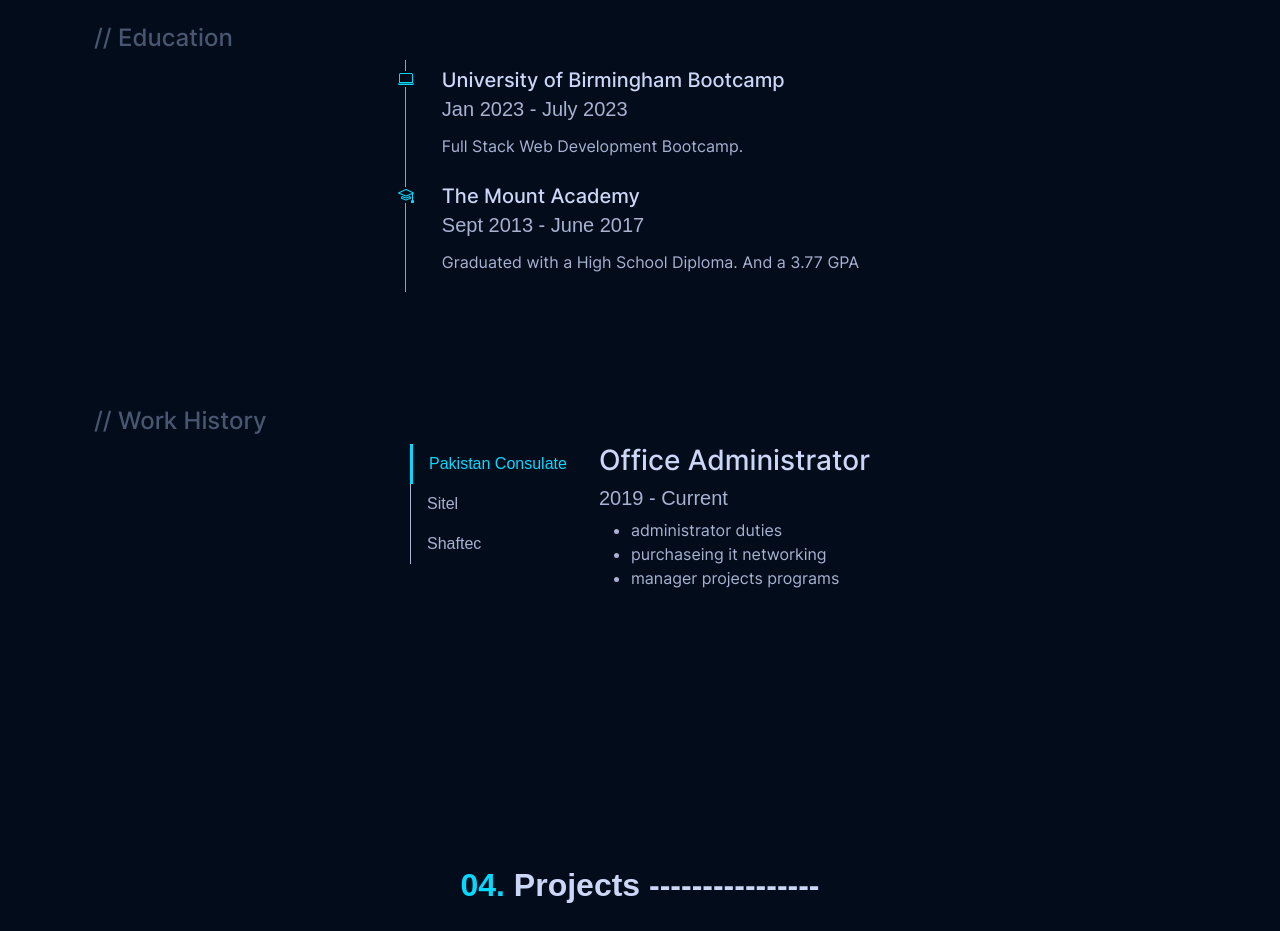
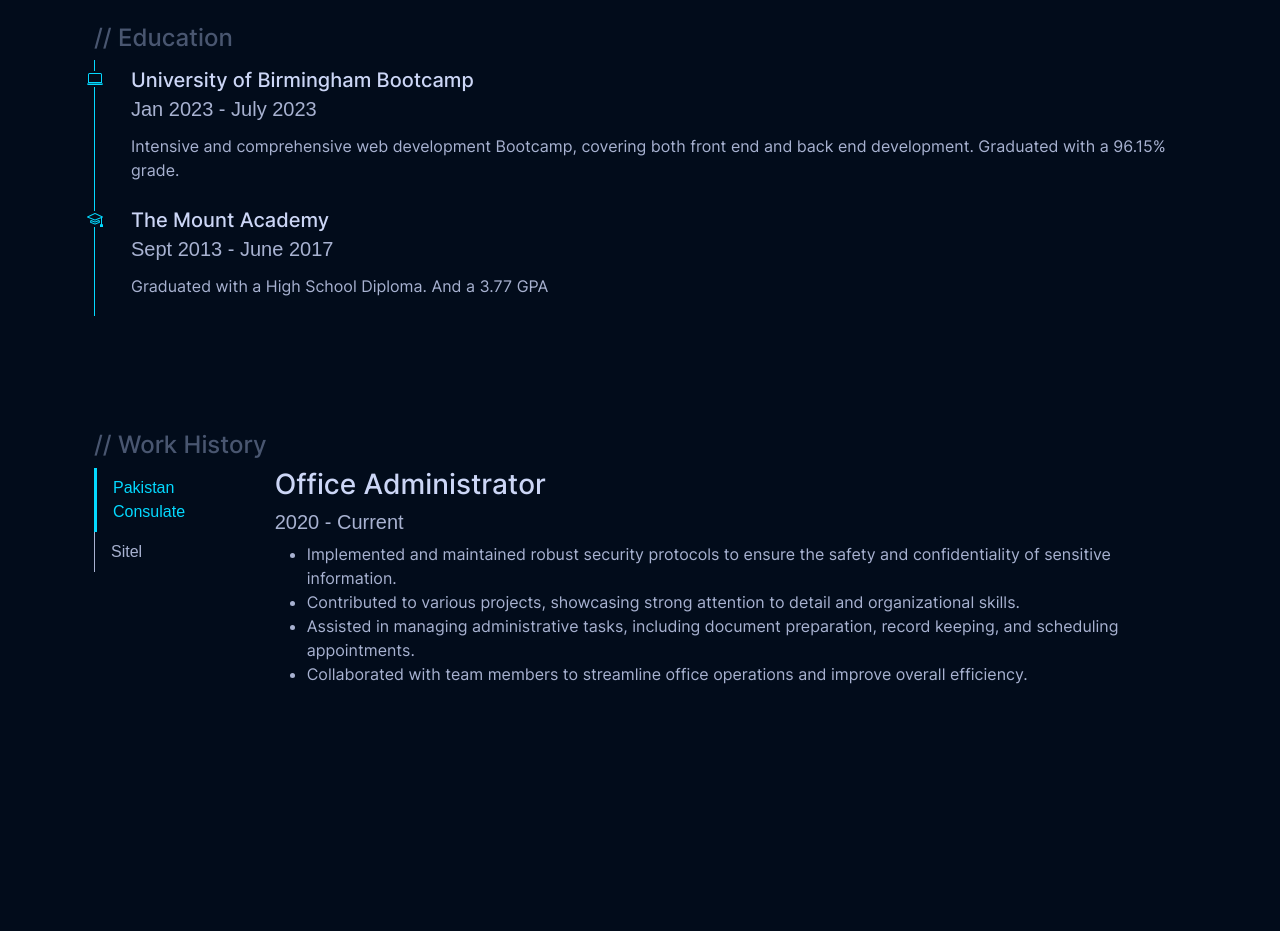
Before and after one commit to darylbg/db-portfolio, a React (Create React App) app: page / in a window 1280 px wide. Shown: the part 2300-3231 px from the top of the page. Built offline with nearby package versions, Linux system fonts and the light colour scheme; a web font is replaced by a local one.

Commit message:
updated education and work history info

```diff
--- a/src/sections/Experience.js
+++ b/src/sections/Experience.js
@@ -1,28 +1,48 @@
 import React from "react";
-import '../assets/css/Style.css';
+import "../assets/css/Style.css";
 
 function Experience() {
   return (
     <div className="row experience" id="experience">
       <div className="row text-center">
-                <h3 className="section-title">03.<span> Experience ----------------</span></h3>
+        <h3 className="section-title">
+          03.<span> Experience ----------------</span>
+        </h3>
       </div>
       <div className="row education-div">
         <h4 className="col-12 education-title">// Education</h4>
         <div className="col-12 education-wrapper">
           <ul className="list-group">
             <li className="list-group-item">
-                    <svg xmlns="http://www.w3.org/2000/svg" width="16" height="16" fill="currentColor" className="bi bi-laptop" viewBox="0 0 16 16">
-                      <path d="M13.5 3a.5.5 0 0 1 .5.5V11H2V3.5a.5.5 0 0 1 .5-.5h11zm-11-1A1.5 1.5 0 0 0 1 3.5V12h14V3.5A1.5 1.5 0 0 0 13.5 2h-11zM0 12.5h16a1.5 1.5 0 0 1-1.5 1.5h-13A1.5 1.5 0 0 1 0 12.5z"/>
+              <svg
+                xmlns="http://www.w3.org/2000/svg"
+                width="16"
+                height="16"
+                fill="currentColor"
+                className="bi bi-laptop"
+                viewBox="0 0 16 16"
+              >
+                <path d="M13.5 3a.5.5 0 0 1 .5.5V11H2V3.5a.5.5 0 0 1 .5-.5h11zm-11-1A1.5 1.5 0 0 0 1 3.5V12h14V3.5A1.5 1.5 0 0 0 13.5 2h-11zM0 12.5h16a1.5 1.5 0 0 1-1.5 1.5h-13A1.5 1.5 0 0 1 0 12.5z" />
               </svg>
               <h5>University of Birmingham Bootcamp</h5>
               <span className="education-dates">Jan 2023 - July 2023</span>
-                      <span>Full Stack Web Development Bootcamp.</span>
+              <span>
+                Intensive and comprehensive web development Bootcamp, covering
+                both front end and back end development. Graduated with a 96.15%
+                grade.
+              </span>
             </li>
             <li className="list-group-item">
-                    <svg xmlns="http://www.w3.org/2000/svg" width="16" height="16" fill="currentColor" className="bi bi-mortarboard" viewBox="0 0 16 16">
-                      <path d="M8.211 2.047a.5.5 0 0 0-.422 0l-7.5 3.5a.5.5 0 0 0 .025.917l7.5 3a.5.5 0 0 0 .372 0L14 7.14V13a1 1 0 0 0-1 1v2h3v-2a1 1 0 0 0-1-1V6.739l.686-.275a.5.5 0 0 0 .025-.917l-7.5-3.5ZM8 8.46 1.758 5.965 8 3.052l6.242 2.913L8 8.46Z"/>
-                      <path d="M4.176 9.032a.5.5 0 0 0-.656.327l-.5 1.7a.5.5 0 0 0 .294.605l4.5 1.8a.5.5 0 0 0 .372 0l4.5-1.8a.5.5 0 0 0 .294-.605l-.5-1.7a.5.5 0 0 0-.656-.327L8 10.466 4.176 9.032Zm-.068 1.873.22-.748 3.496 1.311a.5.5 0 0 0 .352 0l3.496-1.311.22.748L8 12.46l-3.892-1.556Z"/>
+              <svg
+                xmlns="http://www.w3.org/2000/svg"
+                width="16"
+                height="16"
+                fill="currentColor"
+                className="bi bi-mortarboard"
+                viewBox="0 0 16 16"
+              >
+                <path d="M8.211 2.047a.5.5 0 0 0-.422 0l-7.5 3.5a.5.5 0 0 0 .025.917l7.5 3a.5.5 0 0 0 .372 0L14 7.14V13a1 1 0 0 0-1 1v2h3v-2a1 1 0 0 0-1-1V6.739l.686-.275a.5.5 0 0 0 .025-.917l-7.5-3.5ZM8 8.46 1.758 5.965 8 3.052l6.242 2.913L8 8.46Z" />
+                <path d="M4.176 9.032a.5.5 0 0 0-.656.327l-.5 1.7a.5.5 0 0 0 .294.605l4.5 1.8a.5.5 0 0 0 .372 0l4.5-1.8a.5.5 0 0 0 .294-.605l-.5-1.7a.5.5 0 0 0-.656-.327L8 10.466 4.176 9.032Zm-.068 1.873.22-.748 3.496 1.311a.5.5 0 0 0 .352 0l3.496-1.311.22.748L8 12.46l-3.892-1.556Z" />
               </svg>
               <h5>The Mount Academy</h5>
               <span className="education-dates">Sept 2013 - June 2017</span>
@@ -35,37 +55,93 @@ function Experience() {
         <h4 className="col-12 work-title">// Work History</h4>
         <div className="col-12 work-wrapper">
           <div className="d-flex align-items-start">
-                    <div className="work-tabs nav flex-column nav-pills me-3" id="v-pills-tab" role="tablist" aria-orientation="vertical" style={{marginRight: '0 !important'}}>
-                      <button className="nav-link text-start active" id="v-pills-home-tab" data-bs-toggle="pill" data-bs-target="#v-pills-home" type="button" role="tab" aria-controls="v-pills-home" aria-selected="true">Pakistan Consulate</button>
-                      <button className="nav-link text-start" id="v-pills-profile-tab" data-bs-toggle="pill" data-bs-target="#v-pills-profile" type="button" role="tab" aria-controls="v-pills-profile" aria-selected="false">Sitel</button>
-                      <button className="nav-link text-start" id="v-pills-messages-tab" data-bs-toggle="pill" data-bs-target="#v-pills-messages" type="button" role="tab" aria-controls="v-pills-messages" aria-selected="false">Shaftec</button>
+            <div
+              className="work-tabs nav flex-column nav-pills me-3"
+              id="v-pills-tab"
+              role="tablist"
+              aria-orientation="vertical"
+              style={{ marginRight: "0 !important" }}
+            >
+              <button
+                className="nav-link text-start active"
+                id="v-pills-home-tab"
+                data-bs-toggle="pill"
+                data-bs-target="#v-pills-home"
+                type="button"
+                role="tab"
+                aria-controls="v-pills-home"
+                aria-selected="true"
+              >
+                Pakistan Consulate
+              </button>
+              <button
+                className="nav-link text-start"
+                id="v-pills-profile-tab"
+                data-bs-toggle="pill"
+                data-bs-target="#v-pills-profile"
+                type="button"
+                role="tab"
+                aria-controls="v-pills-profile"
+                aria-selected="false"
+              >
+                Sitel
+              </button>
             </div>
             <div className="tab-content" id="v-pills-tabContent">
-                      <div className="tab-pane fade show active" id="v-pills-home" role="tabpanel" aria-labelledby="v-pills-home-tab">
+              <div
+                className="tab-pane fade show active"
+                id="v-pills-home"
+                role="tabpanel"
+                aria-labelledby="v-pills-home-tab"
+              >
                 <h3>Office Administrator</h3>
-                        <h5>2019 - Current</h5>
+                <h5>2020 - Current</h5>
                 <ul>
-                          <li>administrator duties</li>
-                          <li>purchaseing it networking</li>
-                          <li>manager projects programs</li>
+                  <li>
+                    Implemented and maintained robust security protocols to
+                    ensure the safety and confidentiality of sensitive
+                    information.
+                    <li>
+                      Contributed to various projects, showcasing strong
+                      attention to detail and organizational skills.
+                    </li>
+                  </li>
+                  <li>
+                    Assisted in managing administrative tasks, including
+                    document preparation, record keeping, and scheduling
+                    appointments.{" "}
+                  </li>
+                  <li>
+                    Collaborated with team members to streamline office
+                    operations and improve overall efficiency.{" "}
+                  </li>
                 </ul>
               </div>
-                      <div className="tab-pane fade" id="v-pills-profile" role="tabpanel" aria-labelledby="v-pills-profile-tab">
-                        <h3>Office Administrator</h3>
-                        <h5>2019 - Current</h5>
+              <div
+                className="tab-pane fade"
+                id="v-pills-profile"
+                role="tabpanel"
+                aria-labelledby="v-pills-profile-tab"
+              >
+                <h3>Sitel</h3>
+                <h5>2019 - 2020</h5>
                 <ul>
-                          <li>administrator duties</li>
-                          <li>purchaseing it networking</li>
-                          <li>manager projects programs</li>
-                        </ul>
-                      </div>
-                      <div className="tab-pane fade" id="v-pills-messages" role="tabpanel" aria-labelledby="v-pills-messages-tab">
-                        <h3>Logistics</h3>
-                        <h5>2019 - Current</h5>
-                        <ul>
-                          <li>administrator duties</li>
-                          <li>purchaseing it networking</li>
-                          <li>manager projects programs</li>
+                  <li>
+                    Provided exceptional customer service, addressing inquiries,
+                    resolving issues, and ensuring customer satisfaction.
+                    <li>
+                      Managed a high volume of incoming calls, demonstrating
+                      excellent communication and problem-solving skills.
+                    </li>
+                    <li>
+                      Documented customer interactions and feedback, assisting
+                      in the development of improved service strategies.
+                    </li>
+                    <li>
+                      Collaborated with cross-functional teams to address
+                      customer concerns and improve overall customer experience.
+                    </li>
+                  </li>
                 </ul>
               </div>
             </div>
@@ -73,7 +149,7 @@ function Experience() {
         </div>
       </div>
     </div>
-    )
-};
+  );
+}
 
 export default Experience;
```
Lines whose indentation alone changed are shown as unchanged.
